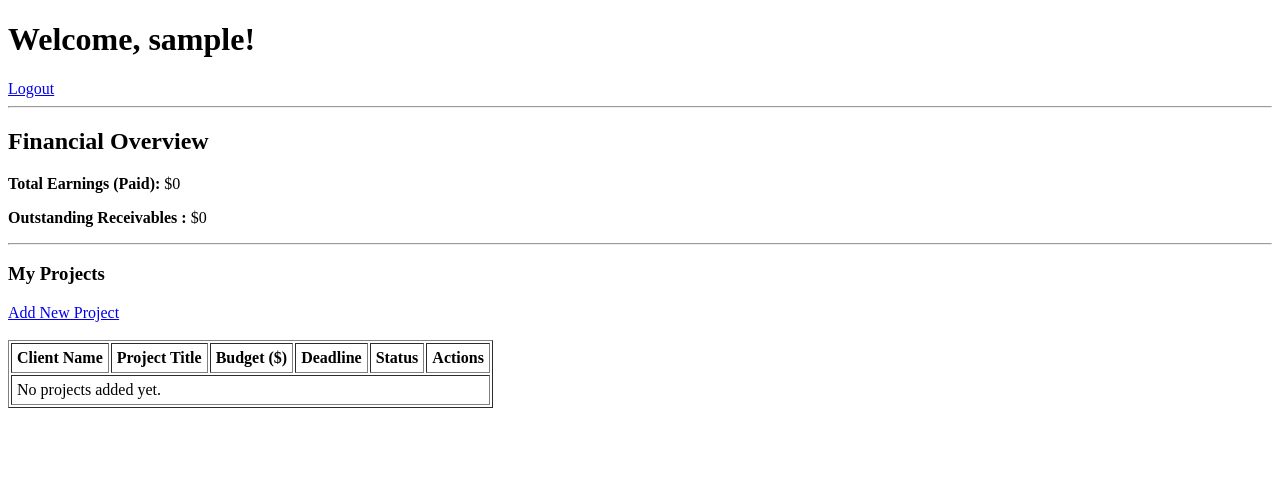
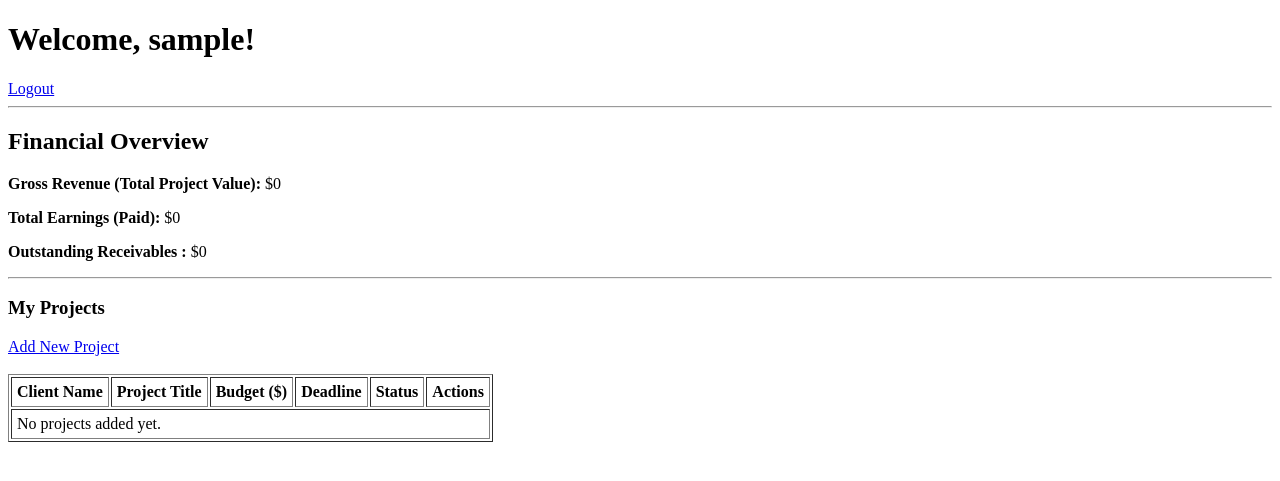
Before and after one commit to melisagrlk/freelance-fin-sys, a Flask app: page /dashboard in a window 1280 px wide. Shown: the top 481 px of the page. Run offline with Flask 3, Linux system fonts and the light colour scheme; the visitor is signed in with stand-in values (Sample User, id 1); data that the repository does not hold is empty.

Commit message:
[US3] Implement Gross Revenue tracking logic and complete mathematical verification for financial overview dashboard

```diff
--- a/app.py
+++ b/app.py
@@ -62,15 +62,17 @@ def dashboard():
     # İş Mantığı (Business Logic): Değerleri Python ile dinamik hesaplıyoruz
     total_revenue = 0
     pending_payments = 0
+    gross_revenue = 0
 
     for project in projects:
+        gross_revenue += project['budget'] #durumu fark etmeksizin tüm proje gelirlerini topluyor
         if project['status'] == 'Paid':
             total_revenue += project['budget']
         elif project['status'] == 'Pending':
             pending_payments += project['budget']
 
     # Verileri şablona gönderiyoruz
-    return render_template('dashboard.html', projects=projects, total_revenue=total_revenue, pending_payments=pending_payments)
+    return render_template('dashboard.html', projects=projects, total_revenue=total_revenue, pending_payments=pending_payments, gross_revenue=gross_revenue)
 
 @app.route('/logout')
 def logout():
--- a/templates/dashboard.html
+++ b/templates/dashboard.html
@@ -10,6 +10,7 @@
     <hr>
 
     <h2>Financial Overview</h2>
+    <p><strong>Gross Revenue (Total Project Value):</strong> ${{ gross_revenue }}</p>
     <p><strong>Total Earnings (Paid):</strong> ${{ total_revenue }}</p>
     <p><strong>Outstanding Receivables :</strong> ${{ pending_payments }}</p>
     <hr>
```
